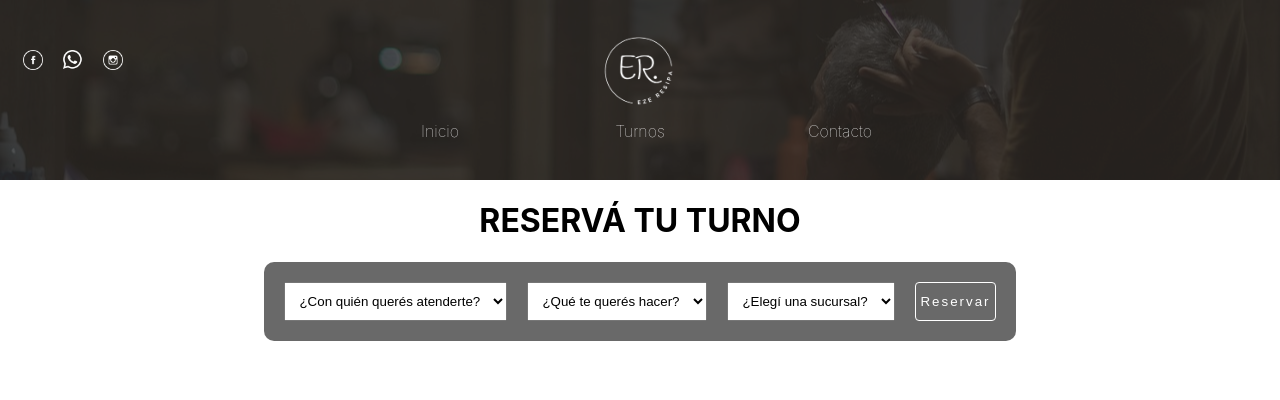
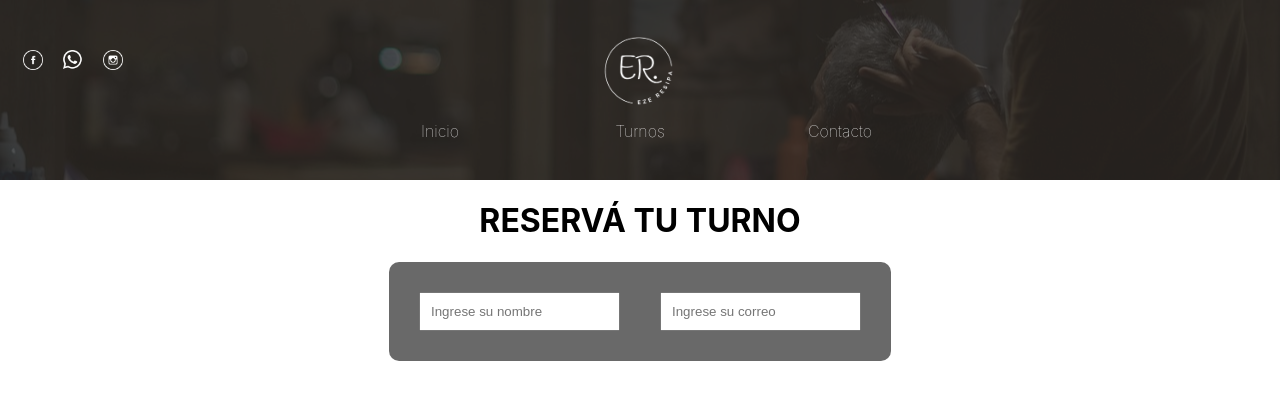
Before and after one commit to ezequielresipa45/peluqueriaApp, a React (Create React App) app: page /turnos in a window 1280 px wide. Shown: the top 400 px of the page. Built offline with nearby package versions, Linux system fonts and the light colour scheme.

Commit message:
My second commit

```diff
--- a/src/App.js
+++ b/src/App.js
@@ -4,15 +4,33 @@ import Conocenos from "./components/Conocenos/Conocenos";
 import Turnos from "./components/Turnos/Turnos";
 import styles from "./App.module.css";
 import video from "./images-videos/Hombres.mp4";
+import React from "react";
 
 function App() {
+
+
+
+  //PROVISORIO HASTA USAR REDUX.....
+
+  const [inputs, setInputs] = React.useState({
+    cliente: '',
+    correo: '',
+    personal: '',
+    servicio: '',
+    sucursal: '',
+    date: '',
+    reservar: false,
+    siguiente: false,
+  })
+
+
   return (
     <>
       <Route exact path="/turnos">
       <div className={styles.containerComponentTurnos}>
         <Nav />
       </div>
-        <Turnos />
+        <Turnos  inputs= {inputs} setInputs = {setInputs}/>
       </Route>
 
       <Route exact path="/">
--- a/src/components/Turnos/Turnos.jsx
+++ b/src/components/Turnos/Turnos.jsx
@@ -1,5 +1,8 @@
 import React from "react";
 import styles from "./Turnos.module.css";
+import { useHistory } from "react-router-dom";
+import {  useDispatch } from 'react-redux'
+import { add_client } from '../../redux/actions/actions'
 
 
 let date = new Date();
@@ -9,45 +12,65 @@ let anio = date.getFullYear();
 
 const fecha = `${anio}-${mes}-${dia}`;
 
+export default function Turnos({ inputs, setInputs }) {
 
 
 
 
+  const dispatch = useDispatch();
 
 
-
-
-export default function Turnos() {
-
-  const [inputs, setInputs] = React.useState({
-
-    personal:'',
-    servicio:'',
-    sucursal:'',
-    date:'',
-    reservar: false,
-  })
-
+  let history = useHistory();
 
   const handleInput = (e) => {
-    setInputs({...inputs, [e.target.name]: e.target.value})
+    setInputs({ ...inputs, [e.target.name]: e.target.value })
   };
 
-  const handleSubmit = (e)=>{
+  const handleSubmit = (e) => {
     e.preventDefault();
-    setInputs({...inputs, reservar: true})
+    setInputs({ ...inputs, reservar: true })
   }
 
-console.log(inputs);
+  const handleClickButon = () => {
+    dispatch(add_client(inputs))
+    alert(`Hola ${inputs.cliente}, tu reserva para ${inputs.servicio} ah sido confirmada para el ${inputs.date}, en la sucursal de ${inputs.sucursal} con ${inputs.personal}, te esperamos!! Muchas gracias.`);
+    history.push("/");
+
+  }
+
+  const handleSiguiente = () => {
+
+    setInputs({ ...inputs, siguiente: true })
+  }
+
 
   return (
     <div className={styles.containerTurnos}>
       <h1>Reservá Tu Turno</h1>
 
       <form onSubmit={handleSubmit}>
-        <div className={styles.contenedorInput}>
-          <select name="personal"  onChange={handleInput} >
-            <option selected disabled hidden >
+
+        <div className={inputs.siguiente ? styles.ocultar : ''}>
+
+
+          <div className={styles.inputsTexts}>
+
+            <input type="text" placeholder="Ingrese su nombre" name="cliente" onChange={handleInput} value={inputs.cliente} />
+            <input type="email" placeholder="Ingrese su correo" name="correo" onChange={handleInput} value={inputs.correo} />
+
+            {inputs.cliente && inputs.correo &&
+
+              <button onClick={handleSiguiente} className={styles.buttonSiguiente} type='button'>Siguiente</button>
+            }
+
+          </div>
+
+        </div>
+
+        <div className={inputs.siguiente ? styles.contenedorInput : styles.ocultar}>
+
+          <select name="personal" onChange={handleInput} value={inputs.personal} >
+            <option selected hidden  >
               ¿Con quién querés atenderte?
             </option>
             <option value="Agustin" >Agustin</option>
@@ -56,8 +79,8 @@ console.log(inputs);
             <option value="Felipe">Felipe</option>
           </select>
 
-          <select name="servicio"  onChange={handleInput}>
-            <option selected disabled hidden>
+          <select name="servicio" onChange={handleInput} value={inputs.servicio}>
+            <option selected hidden>
               ¿Qué te querés hacer?
             </option>
             <option value="Corte">Corte</option>
@@ -66,8 +89,8 @@ console.log(inputs);
             <option value="Color">Color</option>
           </select>
 
-          <select name="sucursal"  onChange={handleInput}>
-            <option selected disabled hidden>
+          <select name="sucursal" onChange={handleInput} value={inputs.sucursal}>
+            <option selected hidden>
               ¿Elegí una sucursal?
             </option>
             <option value="San-Justo">San Justo</option>
@@ -75,7 +98,8 @@ console.log(inputs);
             <option value="Mataderos">Mataderos</option>
             <option value="Recoleta">Recoleta</option>
           </select>
-          {!inputs.reservar &&
+
+          {inputs.personal && inputs.servicio && inputs.sucursal && !inputs.reservar &&
             <button className={styles.button} type="submit">
               Reservar
             </button>
@@ -83,8 +107,6 @@ console.log(inputs);
         </div>
 
         {inputs.reservar &&
-
-
 
           <div className={styles.contenedorFecha}>
             <p>Elegí una fecha</p>
@@ -94,19 +116,14 @@ console.log(inputs);
               type="date"
               name="date"
               value={inputs.date}
-
               min={fecha}
             />
-            <button className={styles.buttonFechaReserva} type="submit">
+            <button className={styles.buttonFechaReserva} onClick={handleClickButon}>
               Reservar
             </button>
           </div>
 
         }
-
-
-
-
       </form>
     </div>
   );
--- a/src/components/Turnos/Turnos.module.css
+++ b/src/components/Turnos/Turnos.module.css
@@ -70,3 +70,39 @@ button:hover {
     border: 1px solid black;
     transition: 1s;
   }
+
+
+.ocultar{
+  display: none;
+}
+
+
+.buttonSiguiente{
+  color: black;
+}
+
+.inputsTexts{
+  background-color: rgba(0, 0, 0, 0.588);
+  padding: 20px;
+  width: fit-content;
+  border-radius: 10px;
+  display: flex;
+  justify-content: center;
+  align-items: center;
+  gap: 20px;
+}
+
+.inputsTexts input{
+  margin: 10px;
+  padding: 10px;
+}
+
+.inputsTexts button{
+  letter-spacing: 2px;
+border-radius: 3px;
+color: white;
+}
+.inputsTexts button:hover{
+
+color: black;
+}
--- /dev/null
+++ b/src/redux/actions/actions.js
@@ -0,0 +1,6 @@
+export const add_client = (client)=>{
+    return{
+        type: 'ADD_CLIENT',
+        payload: client
+    }
+}
--- a/src/redux/reducer/reducer.js
+++ b/src/redux/reducer/reducer.js
@@ -1,7 +1,28 @@
-const initialState = {};
+const initialState = {
+
+clientes:[]
+
+
+
+
+
+
+
+
+
+};
 
 const reducer = (state = initialState, action) => {
   switch (action.type) {
+
+     case 'ADD_CLIENT':
+      return{
+        ...state,
+        clientes: [...state.clientes, action.payload]
+      }
+
+
+
     default:
       return {
         ...state,
```
Lines whose indentation alone changed are shown as unchanged.
